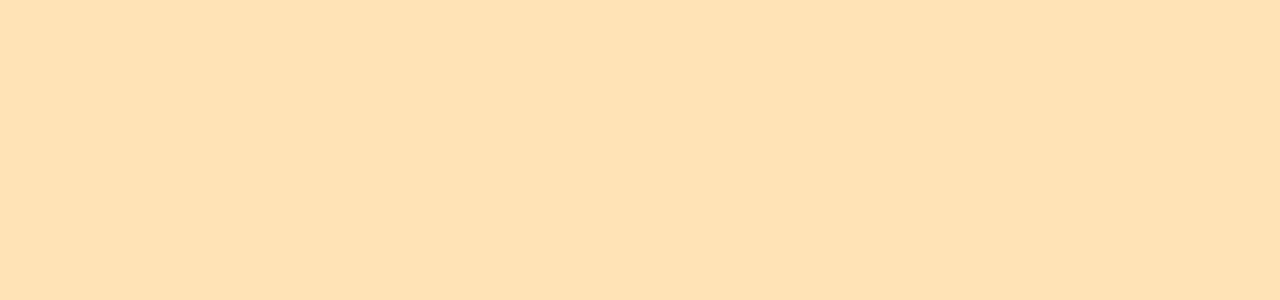
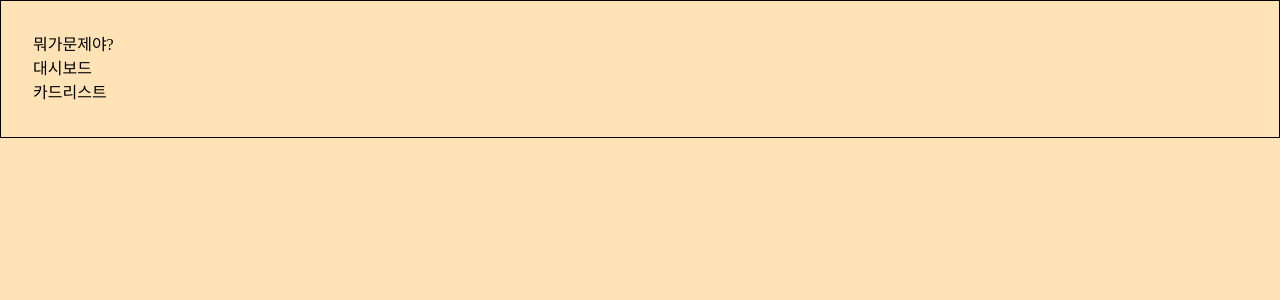
Before and after one commit to dev-woohyeok/pokemon-dex, a React (Vite) app: page /dex in a window 1280 px wide. Shown: the top 300 px of the page. Built offline with nearby package versions, Linux system fonts and the light colour scheme.

Commit message:
Refactor README.md and remove unnecessary code

```diff
--- a/src/GlobalStyle.js
+++ b/src/GlobalStyle.js
@@ -3,7 +3,6 @@ import { createGlobalStyle } from 'styled-components';
 const GlobalStyle = createGlobalStyle`
   body {
     background-color: #FFE3B6;
-    min-height: 100vh;
   }
 `;
 
--- a/src/components/Button.jsx
+++ b/src/components/Button.jsx
@@ -12,9 +12,9 @@ const StButton = styled.button`
 	border-radius: 0.5rem;
 	cursor: pointer;
 	color: white;
-
-	&:hover {
-		background-color: #ffcc00;
+	font-weight: bold;
+	f &:hover {
+		background-color: #f34444;
 	}
 `;
 
--- /dev/null
+++ b/src/components/CardList.jsx
@@ -0,0 +1,5 @@
+function CardList() {
+	return <div>카드리스트</div>;
+}
+
+export default CardList;
--- /dev/null
+++ b/src/components/DashBoard.jsx
@@ -0,0 +1,5 @@
+function DashBoard() {
+	return <div>대시보드</div>;
+}
+
+export default DashBoard;
--- a/src/index.css
+++ b/src/index.css
@@ -9,7 +9,6 @@
 }
 
 body {
-	min-height: 100vh;
 	line-height: 1.5;
 	-webkit-font-smoothing: antialiased;
 }
--- a/src/layout/Detail.jsx
+++ b/src/layout/Detail.jsx
@@ -1,5 +1,5 @@
 function Detail() {
-	return <div></div>;
+	return <div> 뭐가문제야?</div>;
 }
 
 export default Detail;
--- a/src/layout/Dex.jsx
+++ b/src/layout/Dex.jsx
@@ -1,5 +1,23 @@
+import styled from 'styled-components';
+import DashBoard from '../components/DashBoard';
+import CardList from '../components/CardList';
+
 function Dex() {
-	return <div></div>;
+	return (
+		<StWrapper>
+			뭐가문제야?
+			<DashBoard />
+			<CardList />
+		</StWrapper>
+	);
 }
 
+const StWrapper = styled.div`
+	display: flex;
+	flex-direction: column;
+	width: 100%;
+	padding: 2rem;
+	border: 1px solid black;
+`;
+
 export default Dex;
--- a/src/layout/Home.jsx
+++ b/src/layout/Home.jsx
@@ -1,35 +1,21 @@
 import { useNavigate } from 'react-router-dom';
 import styled from 'styled-components';
 import Button from '../components/Button';
+
+import Logo from '../components/Logo';
 
 function Home() {
 	const nav = useNavigate();
 
 	return (
 		<StContainer>
-			<StLogo>
-				<StImg
-					src="https://github.com/RetroJohn86/Pokemon-Logos-Plus-More/blob/main/Pokemon%20International%20(3).png?raw=true"
-					alt="logo"
-				/>
-			</StLogo>
-			<Button onClick={() => nav('/dev', {})}>
+			<Logo />
+			<Button onClick={() => nav('/dex', {})}>
 				포켓몬 도감 보러 가기
 			</Button>
 		</StContainer>
 	);
 }
-
-const StImg = styled.img`
-	width: 1000px;
-	height: 500px;
-`;
-
-const StLogo = styled.div`
-	display: flex;
-	justify-content: center;
-	align-items: center;
-`;
 
 const StContainer = styled.div`
 	display: flex;
```
Also changed, not shown: 1 other file (tests, documents, lock files or other folders).
